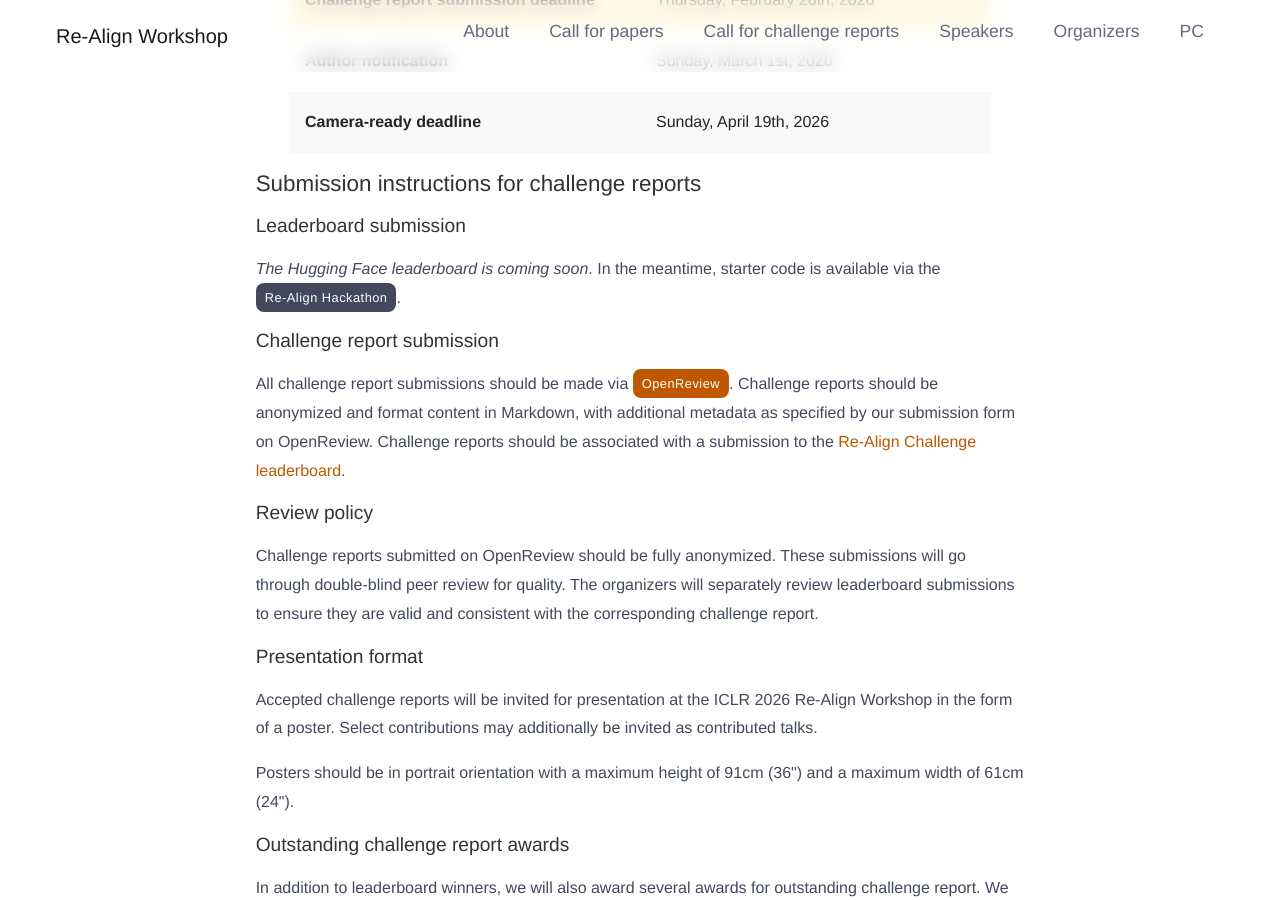
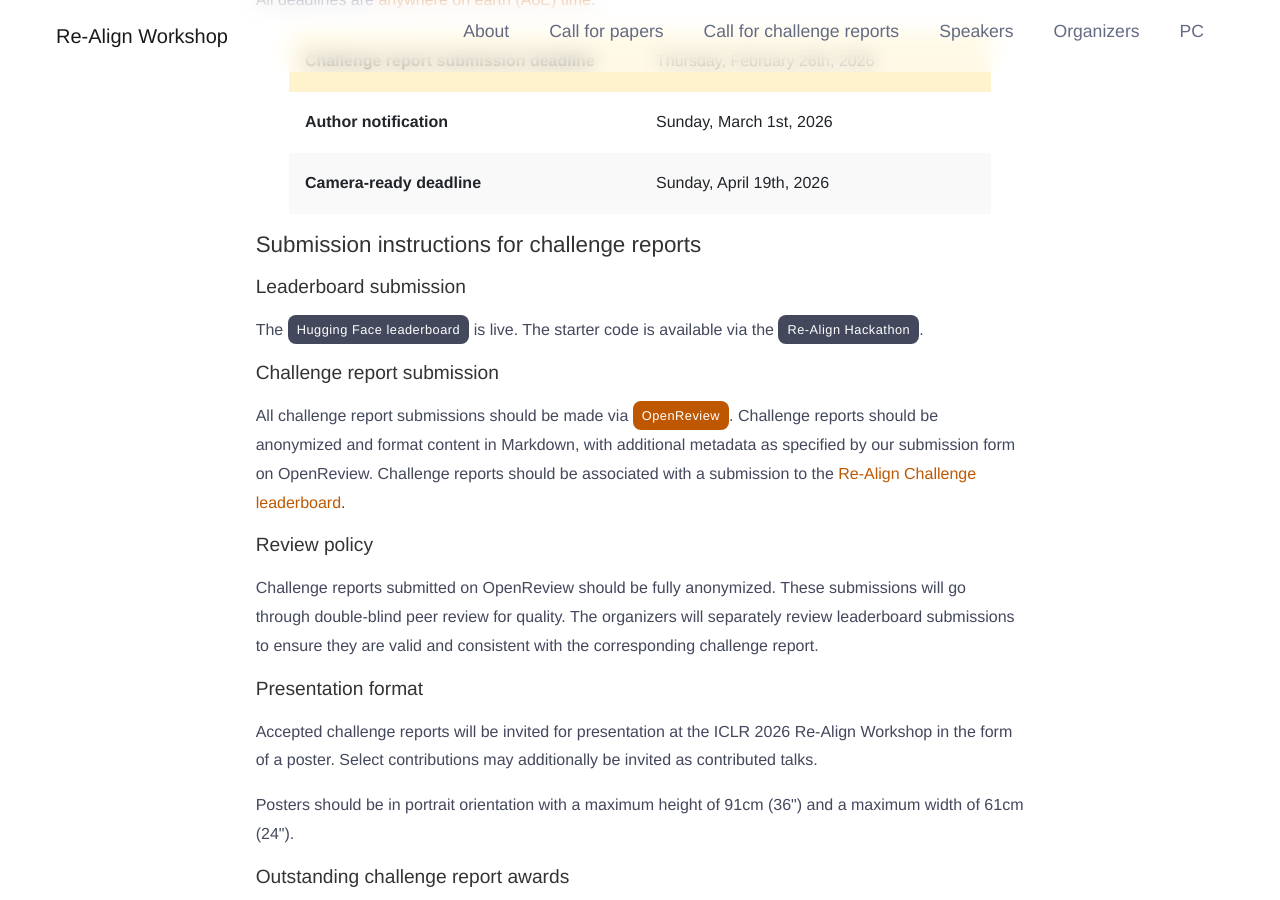
Before and after one commit to representational-alignment/representational-alignment.github.io, a Jekyll site: the page built from 2026/index.md, in a window 1280 px wide and 900 px high, scrolled down 5733 px. Built offline with Jekyll 4.4.1, drawn with Linux system fonts in a browser that asks for light colours; some of the changed text lies outside the part shown.

Commit message:
add challenge report submission deadline and update leaderboard link

```diff
--- a/_includes/cfcr.html
+++ b/_includes/cfcr.html
@@ -40,8 +40,12 @@
 
         <h6 id="leaderboard-submission">Leaderboard submission</h6>
         <p>
-          <i>The Hugging Face leaderboard is coming soon</i>. In the meantime,
-          starter code is available via the
+          The <a
+            href="https://huggingface.co/spaces/representational-alignment/iclr2026-realign-challenge"
+            class="btn btn-secondary btn-xs"
+            target="_blank"
+            >Hugging Face leaderboard</a
+          > is live. The starter code is available via the
           <a
             href="https://github.com/representational-alignment/hackathon"
             class="btn btn-secondary btn-xs"
```
Also changed, not shown: 2026/index.md (+2 -0 lines).
